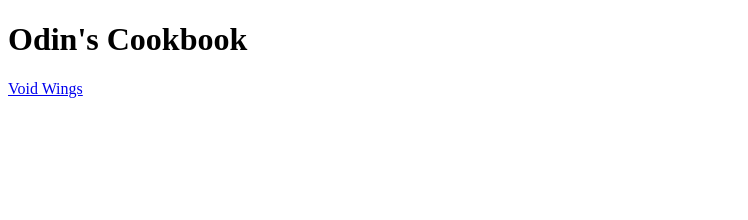
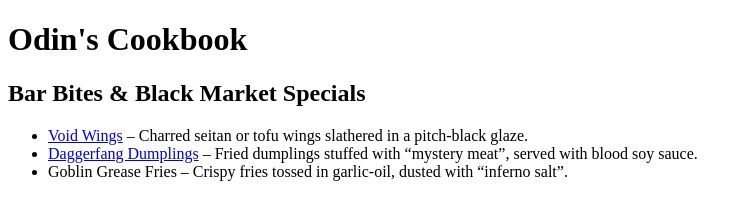
Before and after one commit to nckzvth/odin-recipes, a plain HTML site: page index.html in a window 1280 px wide. Shown: the whole page, without its empty margins (0-748 px from the left). Drawn offline with Linux system fonts and the light colour scheme.

Commit message:
Add additional recipe names, descriptions, links

```diff
--- a/index.html
+++ b/index.html
@@ -7,6 +7,12 @@
 </head>
 <body>
     <h1>Odin's Cookbook</h1>
-    <a href="recipes/void-wings.html">Void Wings</a>
+    <h2>Bar Bites & Black Market Specials</h2>
+    <ul>
+        <li><a href="recipes/void-wings.html">Void Wings</a> – Charred seitan or tofu wings slathered in a pitch-black glaze.</li>
+        <li><a href="recipes/daggerfang-dumplings.html">Daggerfang Dumplings</a> – Fried dumplings stuffed with “mystery meat”, served with blood soy sauce.</li>
+        <li>Goblin Grease Fries – Crispy fries tossed in garlic-oil, dusted with “inferno salt”.</li>
+    </ul>
+
 </body>
 </html>
```
